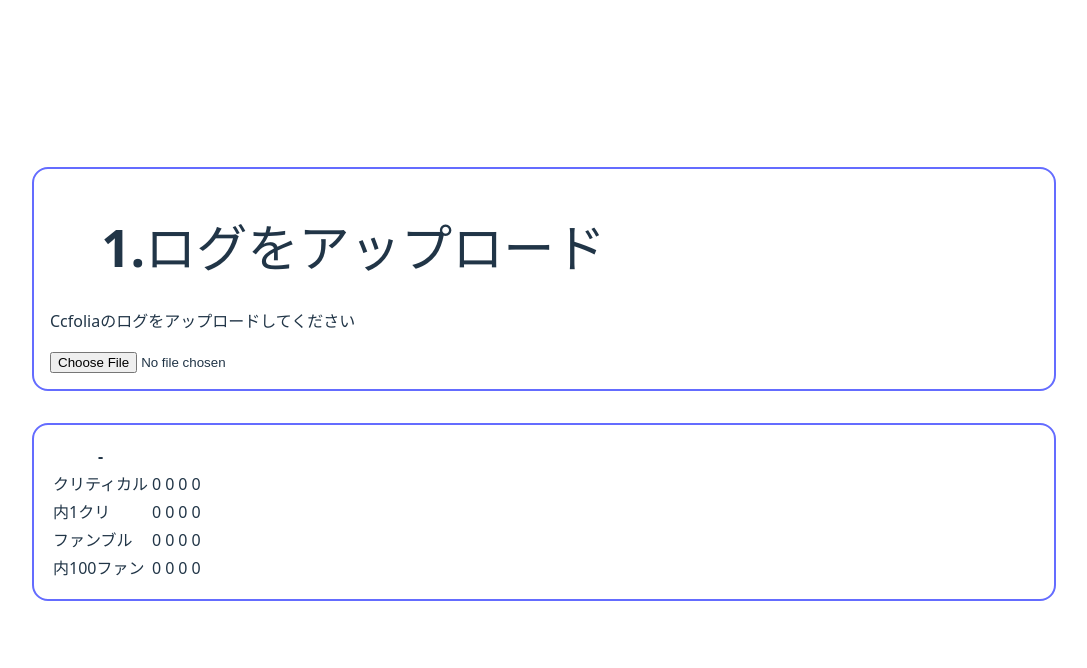
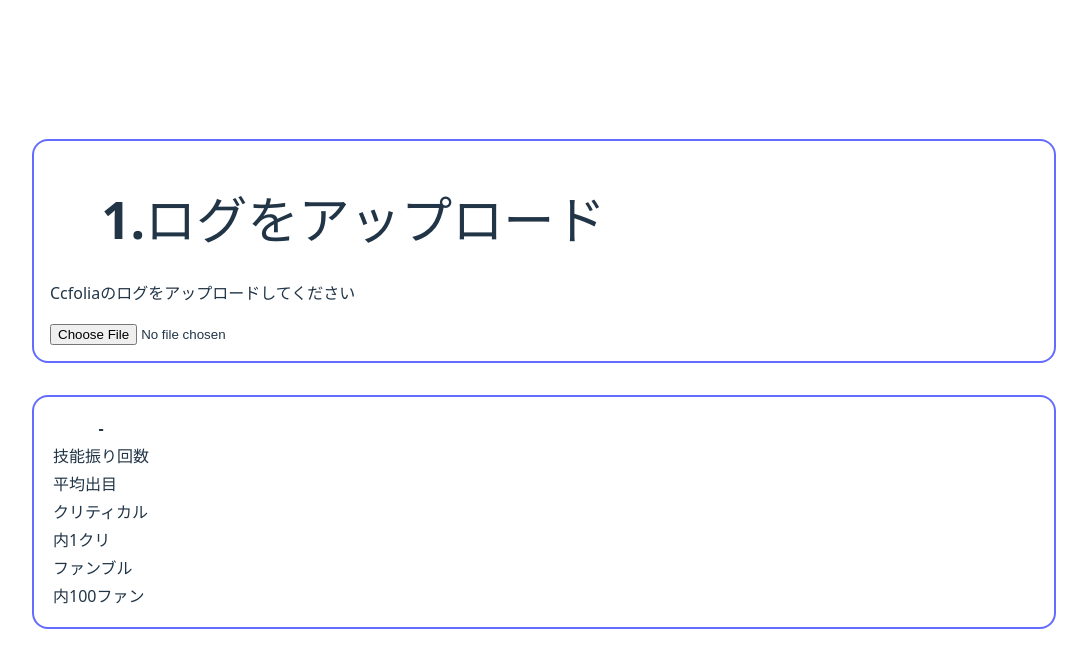
Before and after one commit to tukasa0001/DiceStats, a React (Vite) app: page / in a window 1280 px wide. Shown: the top 668 px of the page, without its empty margins (96-1183 px from the left). Built offline with nearby package versions, Linux system fonts and the light colour scheme.

Commit message:
表を作る処理を追加

```diff
--- a/src/Stats.tsx
+++ b/src/Stats.tsx
@@ -53,6 +53,11 @@ const Stats: FC = () => {
 
     const list = [...stats];
 
+    const avgFormatter = Intl.NumberFormat("ja-JP", {
+        minimumFractionDigits: 2,
+        maximumFractionDigits: 2
+    });
+
     return (
         <div className="card">
             <table>
@@ -64,32 +69,28 @@ const Stats: FC = () => {
                 </thead>
                 <tbody>
                     <tr>
+                        <td>技能振り回数</td>
+                        {list.map(tp => createElement("td", { key: `stats-rollnum-${tp[0]}` }, tp[1].skillRollNum))}
+                    </tr>
+                    <tr>
+                        <td>平均出目</td>
+                        {list.map(tp => createElement("td", { key: `stats-rollavg-${tp[0]}` }, tp[1].skillRollNum == 0 ? "N/A" : avgFormatter.format(tp[1].skillRollSum / tp[1].skillRollNum)))}
+                    </tr>
+                    <tr>
                         <td>クリティカル</td>
-                        <td>0</td>
-                        <td>0</td>
-                        <td>0</td>
-                        <td>0</td>
+                        {list.map(tp => createElement("td", { key: `stats-crit-${tp[0]}` }, tp[1].criticalNum))}
                     </tr>
                     <tr>
                         <td>内1クリ</td>
-                        <td>0</td>
-                        <td>0</td>
-                        <td>0</td>
-                        <td>0</td>
+                        {list.map(tp => createElement("td", { key: `stats-spcrit-${tp[0]}` }, tp[1].spCriticalNum))}
                     </tr>
                     <tr>
                         <td>ファンブル</td>
-                        <td>0</td>
-                        <td>0</td>
-                        <td>0</td>
-                        <td>0</td>
+                        {list.map(tp => createElement("td", { key: `stats-fum-${tp[0]}` }, tp[1].fumbleNum))}
                     </tr>
                     <tr>
                         <td>内100ファン</td>
-                        <td>0</td>
-                        <td>0</td>
-                        <td>0</td>
-                        <td>0</td>
+                        {list.map(tp => createElement("td", { key: `stats-spfum-${tp[0]}` }, tp[1].spFumbleNum))}
                     </tr>
                 </tbody>
             </table>
```
